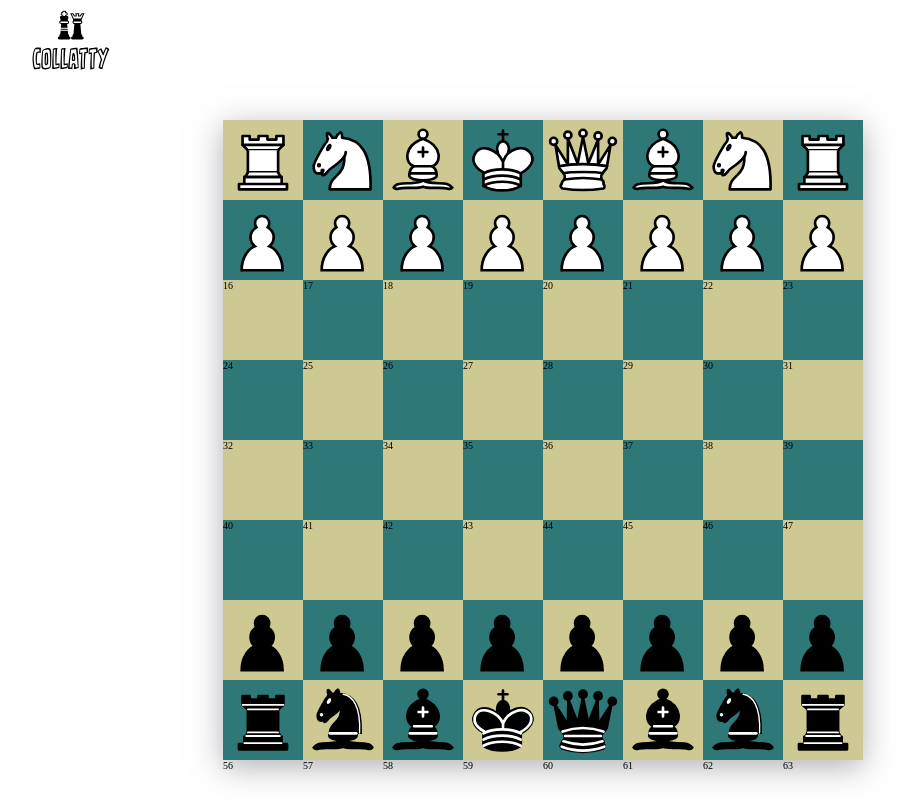
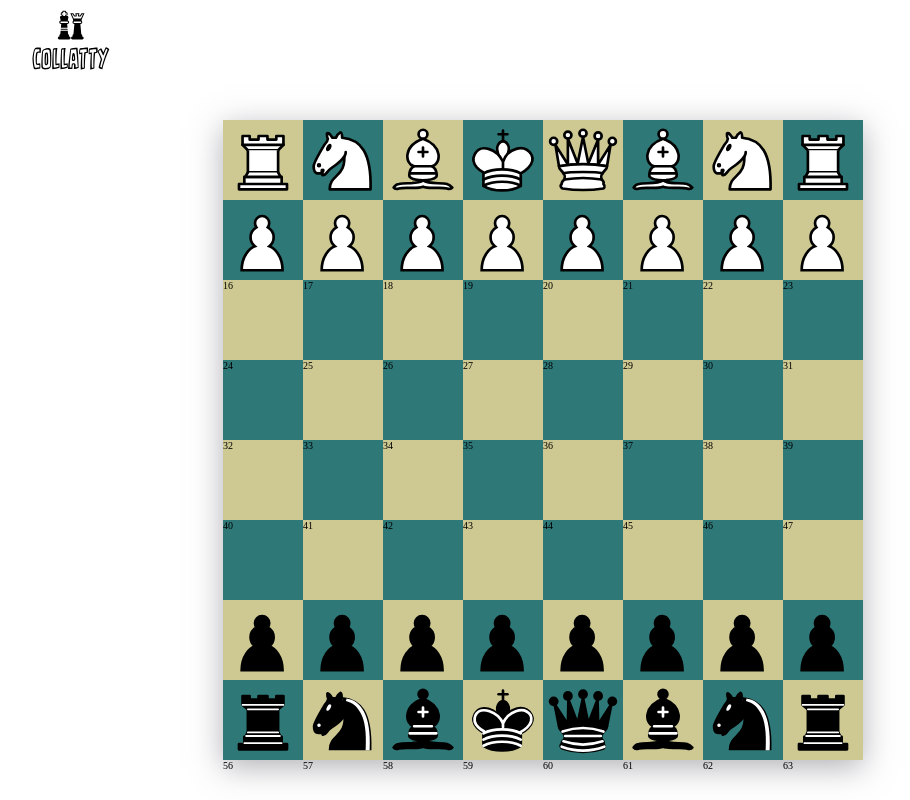
Before and after one commit to Collatty/chess, a React app: page / in a window 1280 px wide. Shown: the whole page, without its empty margins (97-1007 px from the left). Built offline with nearby package versions, Linux system fonts and the light colour scheme.

Commit message:
Add correct black knight

```diff
--- a/src/pieces/BlackKnight.tsx
+++ b/src/pieces/BlackKnight.tsx
@@ -1,71 +1,40 @@
 import React from 'react';
 
-const BlackKnight = () => {
-    return (
+const BlackKnight = () => (
     <svg
         xmlns="http://www.w3.org/2000/svg"
+        version="1.1"
         viewBox="0 0 45 45"
         width="100%"
         height="100%"
     >
-            <g>
+        <g opacity="1" fill-rule="evenodd" stroke="#000000" stroke-width="1">
             <path
-                    d="M36 36c-3.385-.972-10.115.43-13.5-2-3.385 2.43-10.115 1.028-13.5 2 0 0-1.646.542-3 2 .677.972 1.646.986 3 .5 3.385-.972 10.115.458 13.5-1 3.385 1.458 10.115.028 13.5 1 1.354.486 2.323.472 3-.5-1.354-1.945-3-2-3-2z"
-                    fillRule="evenodd"
+                d="M 22,10 C 32.5,11 38.5,18 38,39 L 15,39 C 15,30 25,32.5 23,18"
+                fill="#000"
                 stroke="#000"
-                    strokeWidth="1.5"
-                    strokeLinejoin="round"
             />
             <path
-                    d="M30 32c-2.5 2.5-12.5 2.5-15 0-.5-1.5 0-2 0-2h15s.5.5 0 2z"
-                    fillRule="evenodd"
-                    stroke="#000"
-                    strokeWidth="1.5"
-                    strokeLinejoin="round"
+                d="M 24,18 C 24.38,20.91 18.45,25.37 16,27 C 13,29 13.18,31.34 11,31 C 9.958,30.06 12.41,27.96 11,28 C 10,28 11.19,29.23 10,30 C 9,30 5.997,31 6,26 C 6,24 12,14 12,14 C 12,14 13.89,12.1 14,10.5 C 13.27,9.506 13.5,8.5 13.5,7.5 C 14.5,6.5 16.5,10 16.5,10 L 18.5,10 C 18.5,10 19.28,8.008 21,7 C 22,7 22,10 22,10"
+                fill="#000"
             />
             <path
-                    d="M30 30H15"
-                    fill="none"
-                    stroke="#000"
-                    strokeWidth="1.5"
-                />
-                <g strokeLinecap="round">
-                    <path
-                        d="M20.344 7.627c8.037.765 12.63 6.123 12.247 22.197H14.987c0-6.89 7.654-4.975 6.124-16.074"
-                        fillRule="evenodd"
-                        stroke="#000"
-                        strokeWidth="1.14813"
+                d="M 9.5 25.5 A 0.5 0.5 0 1 1 8.5,25.5 A 0.5 0.5 0 1 1 9.5 25.5 z"
+                fill="#fff"
+                stroke="#fff"
             />
             <path
-                        d="M21.875 13.75c.294 2.228-4.25 5.64-6.123 6.89-2.297 1.53-2.158 3.323-3.827 3.06-.798-.722 1.08-2.325 0-2.296-.766 0 .143.943-.766 1.53-.766 0-3.065.766-3.063-3.06 0-1.53 4.593-9.186 4.593-9.186s1.443-1.456 1.53-2.68c-.555-.76-.382-1.53-.382-2.295.765-.765 2.296 1.914 2.296 1.914h1.53s.6-1.525 1.915-2.297c.764 0 .764 2.297.764 2.297"
-                        fillRule="evenodd"
-                        stroke="#000"
-                        strokeWidth="1.14813"
-                        strokeLinejoin="round"
+                d="M 15 15.5 A 0.5 1.5 0 1 1  14,15.5 A 0.5 1.5 0 1 1  15 15.5 z"
+                transform="matrix(0.866,0.5,-0.5,0.866,9.693,-5.173)"
+                fill="#fff"
+                stroke="#fff"
             />
             <path
-                        d="M10.776 19.49a.383.383 0 1 1-.765 0 .383.383 0 1 1 .766 0zM14.935 12.028a.383 1.148 30 1 1-.663-.383.383 1.148 30 1 1 .663.383z"
-                        stroke="#fff"
-                        strokeWidth="1.14813"
-                        strokeLinejoin="round"
-                    />
-                    <path
-                        d="M31.825 29.824c.766-15.31-4.21-21.05-9.185-21.815"
-                        fillRule="evenodd"
-                        stroke="#fff"
-                        strokeWidth=".76542"
-                    />
-                </g>
-                <path
-                    d="M15 30h15"
-                    stroke="#fff"
-                    strokeWidth="1.5"
-                    strokeLinecap="round"
-                    strokeLinejoin="round"
+                d="M 24.55,10.4 L 24.1,11.85 L 24.6,12 C 27.75,13 30.25,14.49 32.5,18.75 C 34.75,23.01 35.75,29.06 35.25,39 L 35.2,39.5 L 37.45,39.5 L 37.5,39 C 38,28.94 36.62,22.15 34.25,17.66 C 31.88,13.17 28.46,11.02 25.06,10.5 L 24.55,10.4 z "
+                fill="#fff"
+                stroke="none"
             />
         </g>
     </svg>
 );
-};
-
 export default BlackKnight;
```
Lines whose indentation alone changed are shown as unchanged.
